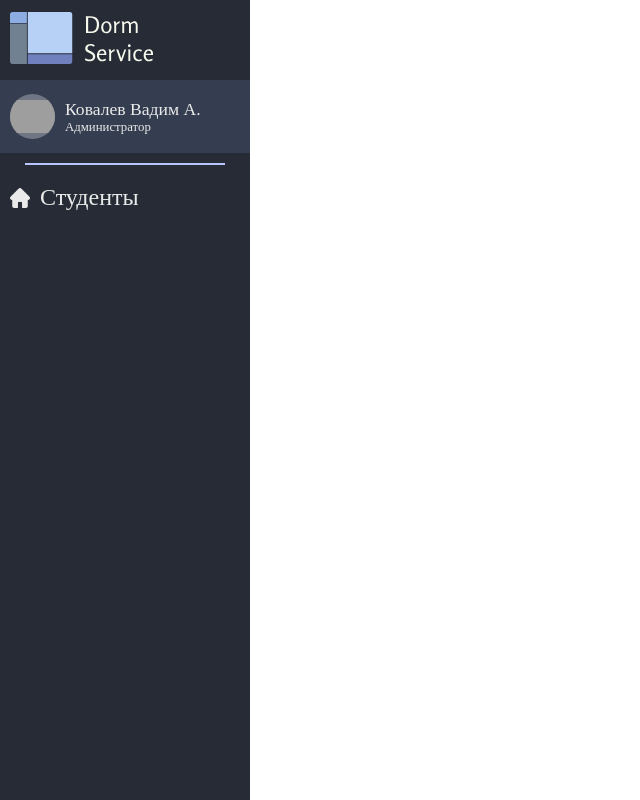
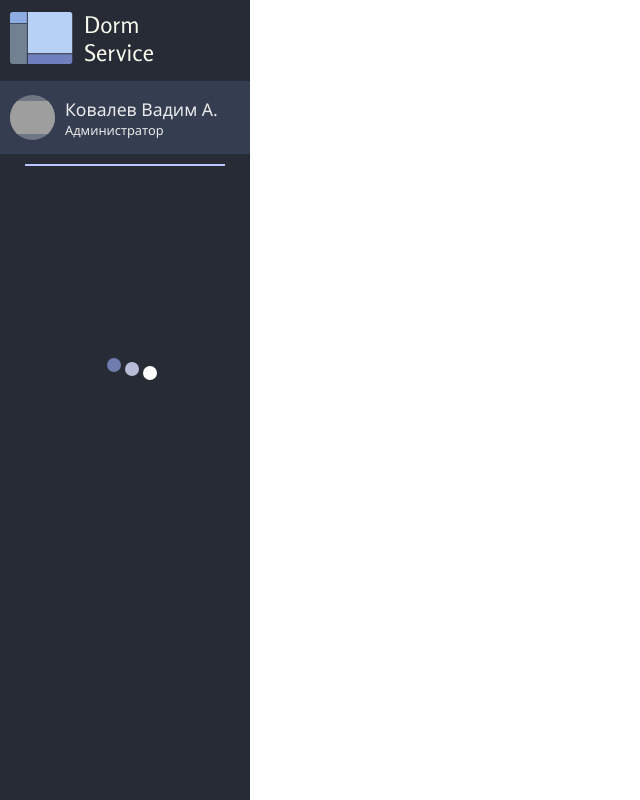
Before and after one commit to Wesleron9/studentDB, a PHP site: page /menu.html in a window 1280 px wide. Shown: the whole page, without its empty margins (0-640 px from the left). Run offline with PHP 8.4, Linux system fonts and the light colour scheme; grey boxes are pictures that could not be loaded.

Commit message:
Add preloader for test
Позже надо будет сменить прелоадер

```diff
--- a/DormService/menu.html
+++ b/DormService/menu.html
@@ -7,6 +7,7 @@
   <meta name="viewport" content="width=device-width, initial-scale=1.0">
   <title>DormService</title>
   <link rel="stylesheet" href="/style/menu-style.css">
+  <link rel="stylesheet" href="/style/common-styles.css">
   <!-- <script src="/script/main-script.js" defer></script> -->
 </head>
 
@@ -25,10 +26,15 @@
     </div>
     <hr>
     <ul class="menu">
-      <li class="menu-item">
+      <!-- <li class="menu-item">
         <img src="image/icons/menu-icons/home.png" alt="">
         <span>Студенты</span>
-      </li>
+      </li> -->
+      <div class="preloader">
+        <div class="dot d1"></div>
+        <div class="dot d2"></div>
+        <div class="dot d3"></div>
+    </div>
     </ul>
   </div>
   <div class="main">
--- a/DormService/script/menu-script.js
+++ b/DormService/script/menu-script.js
@@ -5,6 +5,8 @@ function displayMenu(menu) {
     createPopUp("message", "Ошибка: меню недоступно")
     return
   }
+
+  document.querySelector(".preloader").remove()
 
   menu.forEach((menuItem, index) => {
     setTimeout(() => {
--- a/DormService/style/common-styles.css
+++ b/DormService/style/common-styles.css
@@ -43,7 +43,7 @@ input[type="tel"]::-webkit-input-placeholder {
 }
 
 input[type="text"]::-moz-placeholder,
-input[type="password"]::-moz-placeholder
+input[type="password"]::-moz-placeholder,
 input[type="tel"]::-moz-placeholder {
   color: #8d939c;
   font-size: 1.5rem;
@@ -61,8 +61,8 @@ input[type="tel"]:-moz-placeholder {
 }
 
 input[type="text"]:-ms-input-placeholder,
-input[type="password"]:-ms-input-placeholder ,
-input[type="tel"]:-ms-input-placeholder{
+input[type="password"]:-ms-input-placeholder,
+input[type="tel"]:-ms-input-placeholder {
   color: #8d939c;
   font-size: 1.5rem;
   opacity: 1;
@@ -248,3 +248,46 @@ input[type="tel"].wrongInput {
   animation-timing-function: ease;
   animation-fill-mode: both;
 }
+
+/* Preloader */
+.preloader {
+  position: relative;
+  margin: 200px 50%;
+  transform: translateX(-50%);
+}
+
+.dot {
+  position: absolute;
+  display: block;
+  width: 14px;
+  height: 14px;
+  border-radius: 100%;
+  background-color: white;
+  animation: loader 0.5s linear infinite alternate;
+}
+
+.d1 {
+  left: -18px;
+  animation-delay: 0.2s;
+}
+
+.d2 {
+  left: 0px;
+  animation-delay: 0.4s;
+}
+
+.d3 {
+  left: 18px;
+  animation-delay: 0.6s;
+}
+
+@keyframes loader {
+  from {
+    top: 0px;
+    background-color: white;
+  }
+  to {
+    top: -10px;
+    background-color: #4c5b98;
+  }
+}
```
Also changed, not shown: DormService/script/auth-script.js (+6 -1 lines).
